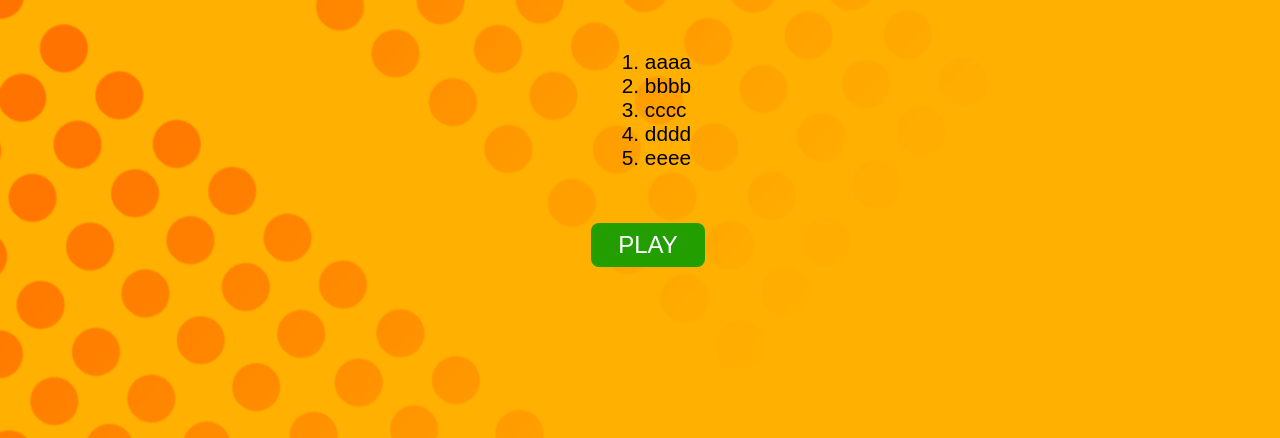
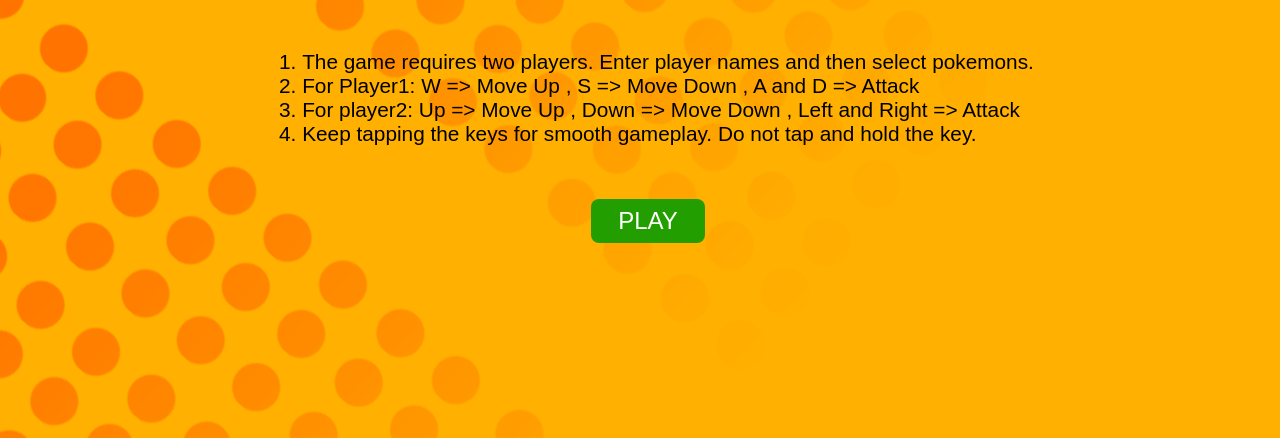
Before and after one commit to shashank78456/PokemonShowdown, a plain HTML site: page index.html in a window 1280 px wide. Shown: the part 370-808 px from the top of the page. Drawn offline with Linux system fonts and the light colour scheme.

Commit message:
Add Instructions

```diff
--- a/index.html
+++ b/index.html
@@ -12,11 +12,10 @@
         <div class="head">How To Play</div>
         <div class="content">
             <ol>
-                <li>aaaa</li>
-                <li>bbbb</li>
-                <li>cccc</li>
-                <li>dddd</li>
-                <li>eeee</li>
+                <li>The game requires two players. Enter player names and then select pokemons.</li>
+                <li>For Player1: W => Move Up , S => Move Down , A and D => Attack</li>
+                <li>For player2: Up => Move Up , Down => Move Down , Left and Right => Attack</li>
+                <li>Keep tapping the keys for smooth gameplay. Do not tap and hold the key.</li>
             </ol>
         </div>
         <div id="play-btn"><button>PLAY</button></div>
```
